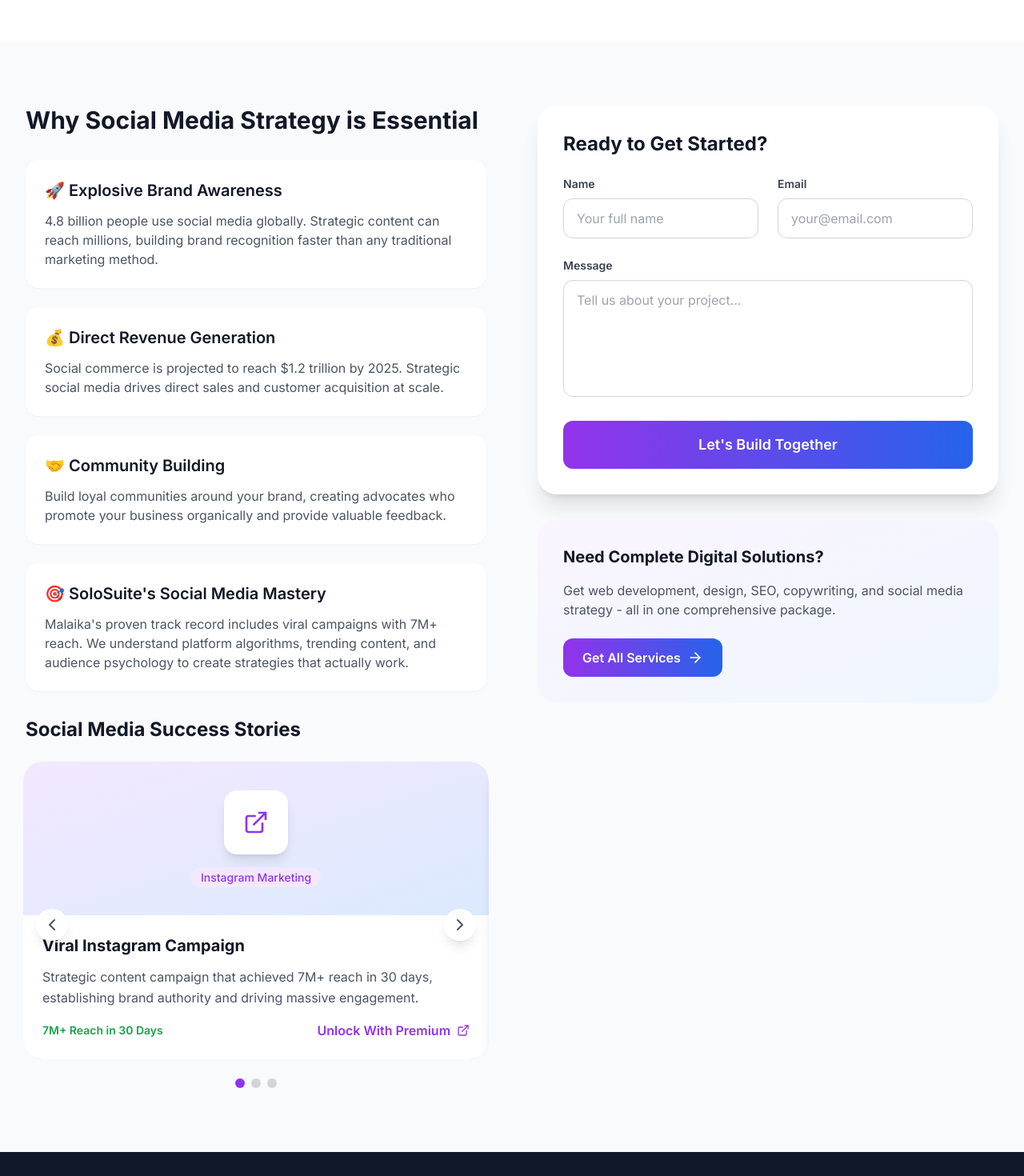
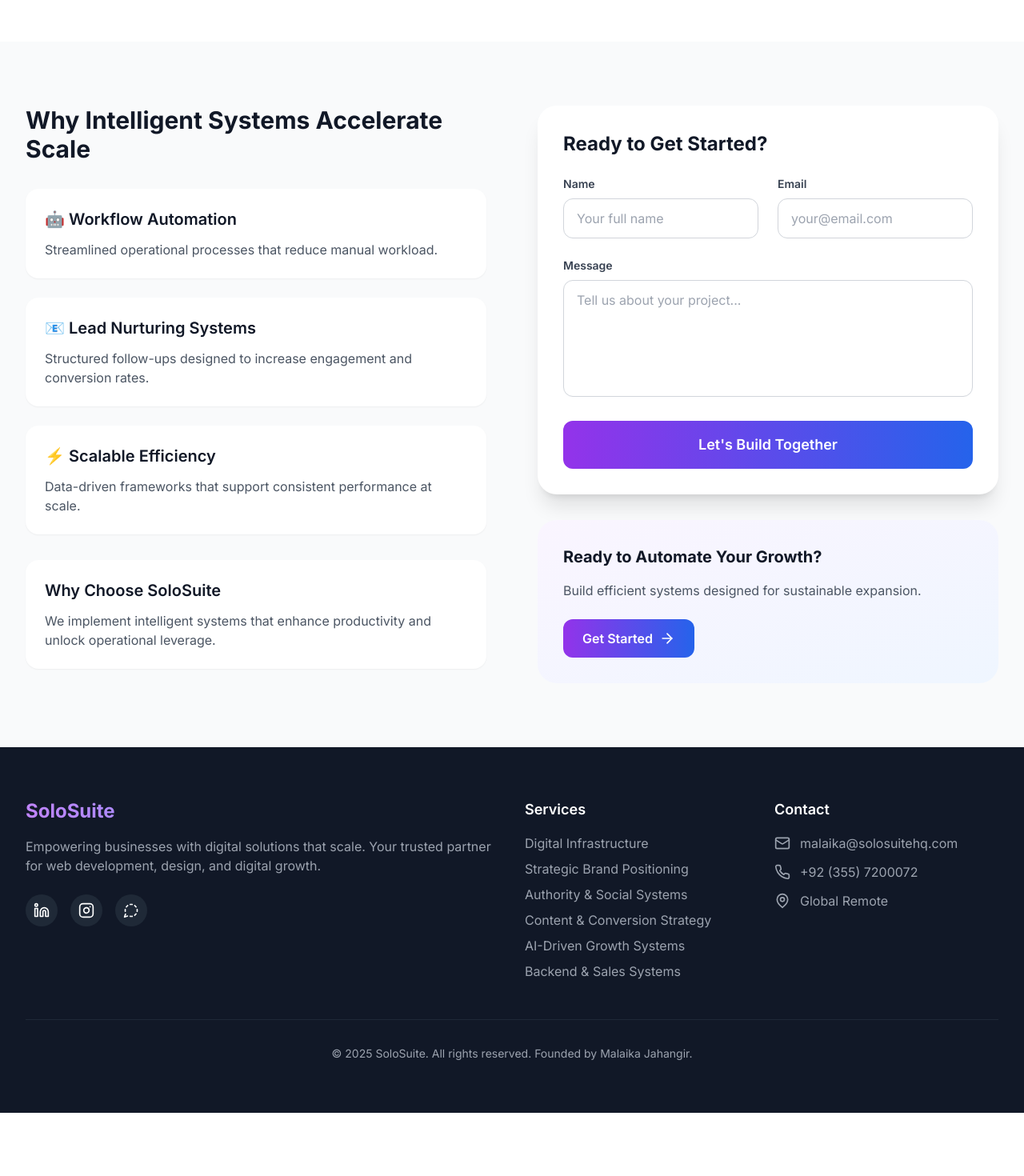
Before and after one commit to MalaikaJahangir/solosuite, a React (Vite) app: page /services/ai-driven-growth-systems in a window 1280 px wide. Shown: the part 360-1830 px from the top of the page at 80% size. After the commit the page ends 1751 px from the top, so only its background shows below. Built offline with nearby package versions, Linux system fonts and the light colour scheme.

Commit message:
Refactor SocialMedia component for AI-driven focus

```diff
--- a/src/pages/SocialMedia.tsx
+++ b/src/pages/SocialMedia.tsx
@@ -3,7 +3,6 @@
 import { Link } from 'react-router-dom';
 import Header from '../components/Header';
 import Footer from '../components/Footer';
-import ProjectCarousel from '../components/ProjectCarousel';
 import ContactForm from '../components/ContactForm';
 
 const SocialMediaStrategy = () => {
@@ -12,29 +11,7 @@
         window.scrollTo({ top: 0, left: 0, behavior: "auto" });
     }, []);
 
-    const projects = [
-        {
-            title: "Viral Instagram Campaign",
-            description: "Strategic content campaign that achieved 7M+ reach in 30 days, establishing brand authority and driving massive engagement.",
-            image: "/api/placeholder/400/300",
-            category: "Instagram Marketing",
-            metrics: "7M+ Reach in 30 Days"
-        },
-        {
-            title: "LinkedIn B2B Strategy",
-            description: "Professional LinkedIn strategy that generated 500+ qualified leads for a B2B service company.",
-            image: "/api/placeholder/400/300",
-            category: "LinkedIn Marketing",
-            metrics: "500+ Qualified Leads"
-        },
-        {
-            title: "Multi-Platform Growth",
-            description: "Comprehensive social media strategy across all platforms that grew follower base by 1000% in 6 months.",
-            image: "/api/placeholder/400/300",
-            category: "Multi-Platform",
-            metrics: "1000% Follower Growth"
-        }
-    ];
+
 
     return (
         <div className="min-h-screen bg-white">
@@ -46,11 +23,11 @@
                     <div className="text-center mb-16">
                         <h1 className="text-4xl sm:text-6xl font-bold text-gray-900 mb-6">
                             <span className="bg-gradient-to-r from-purple-600 to-blue-600 bg-clip-text text-transparent">
-                                Social Media Strategy
+                                AI-Driven Growth Systems
                             </span>
                         </h1>
                         <p className="text-xl text-gray-600 max-w-3xl mx-auto">
-                            Comprehensive social media strategies for explosive growth and powerful brand presence across all major platforms.
+                            Intelligent workflows and automation frameworks that streamline operations and unlock scalable performance.
                         </p>
                     </div>
                 </div>
@@ -63,35 +40,29 @@
                         {/* Left Side - Description */}
                         <div>
                             <h2 className="text-3xl font-bold text-gray-900 mb-8">
-                                Why Social Media Strategy is Essential
+                                Why Intelligent Systems Accelerate Scale
                             </h2>
 
                             <div className="space-y-6 mb-8">
                                 <div className="bg-white p-6 rounded-2xl shadow-sm">
-                                    <h3 className="text-xl font-semibold text-gray-900 mb-3">🚀 Explosive Brand Awareness</h3>
-                                    <p className="text-gray-600">4.8 billion people use social media globally. Strategic content can reach millions, building brand recognition faster than any traditional marketing method.</p>
+                                    <h3 className="text-xl font-semibold text-gray-900 mb-3">🤖 Workflow Automation</h3>
+                                    <p className="text-gray-600">Streamlined operational processes that reduce manual workload.</p>
                                 </div>
 
                                 <div className="bg-white p-6 rounded-2xl shadow-sm">
-                                    <h3 className="text-xl font-semibold text-gray-900 mb-3">💰 Direct Revenue Generation</h3>
-                                    <p className="text-gray-600">Social commerce is projected to reach $1.2 trillion by 2025. Strategic social media drives direct sales and customer acquisition at scale.</p>
+                                    <h3 className="text-xl font-semibold text-gray-900 mb-3">📧 Lead Nurturing Systems</h3>
+                                    <p className="text-gray-600">Structured follow-ups designed to increase engagement and conversion rates.</p>
                                 </div>
 
                                 <div className="bg-white p-6 rounded-2xl shadow-sm">
-                                    <h3 className="text-xl font-semibold text-gray-900 mb-3">🤝 Community Building</h3>
-                                    <p className="text-gray-600">Build loyal communities around your brand, creating advocates who promote your business organically and provide valuable feedback.</p>
-                                </div>
-
-                                <div className="bg-white p-6 rounded-2xl shadow-sm">
-                                    <h3 className="text-xl font-semibold text-gray-900 mb-3">🎯 SoloSuite's Social Media Mastery</h3>
-                                    <p className="text-gray-600">Malaika's proven track record includes viral campaigns with 7M+ reach. We understand platform algorithms, trending content, and audience psychology to create strategies that actually work.</p>
+                                    <h3 className="text-xl font-semibold text-gray-900 mb-3">⚡ Scalable Efficiency</h3>
+                                    <p className="text-gray-600">Data-driven frameworks that support consistent performance at scale.</p>
                                 </div>
                             </div>
 
-                            {/* Projects Carousel */}
-                            <div>
-                                <h3 className="text-2xl font-bold text-gray-900 mb-6">Social Media Success Stories</h3>
-                                <ProjectCarousel projects={projects} />
+                            <div className="bg-white p-6 rounded-2xl shadow-sm">
+                                <h3 className="text-xl font-semibold text-gray-900 mb-3">Why Choose SoloSuite</h3>
+                                <p className="text-gray-600">We implement intelligent systems that enhance productivity and unlock operational leverage.</p>
                             </div>
                         </div>
 
@@ -101,15 +72,15 @@
 
                             {/* CTA for All Services */}
                             <div className="mt-8 bg-gradient-to-br from-purple-50 to-blue-50 p-8 rounded-3xl">
-                                <h3 className="text-xl font-bold text-gray-900 mb-4">Need Complete Digital Solutions?</h3>
+                                <h3 className="text-xl font-bold text-gray-900 mb-4">Ready to Automate Your Growth?</h3>
                                 <p className="text-gray-600 mb-6">
-                                    Get web development, design, SEO, copywriting, and social media strategy - all in one comprehensive package.
+                                    Build efficient systems designed for sustainable expansion.
                                 </p>
                                 <Link
                                     to="/contact"
                                     className="inline-flex items-center gap-2 bg-gradient-to-r from-purple-600 to-blue-600 text-white px-6 py-3 rounded-xl font-semibold hover:shadow-lg transition-all duration-300 transform hover:-translate-y-1"
                                 >
-                                    Get All Services
+                                    Get Started
                                     <ArrowRight className="w-5 h-5" />
                                 </Link>
                             </div>
```
